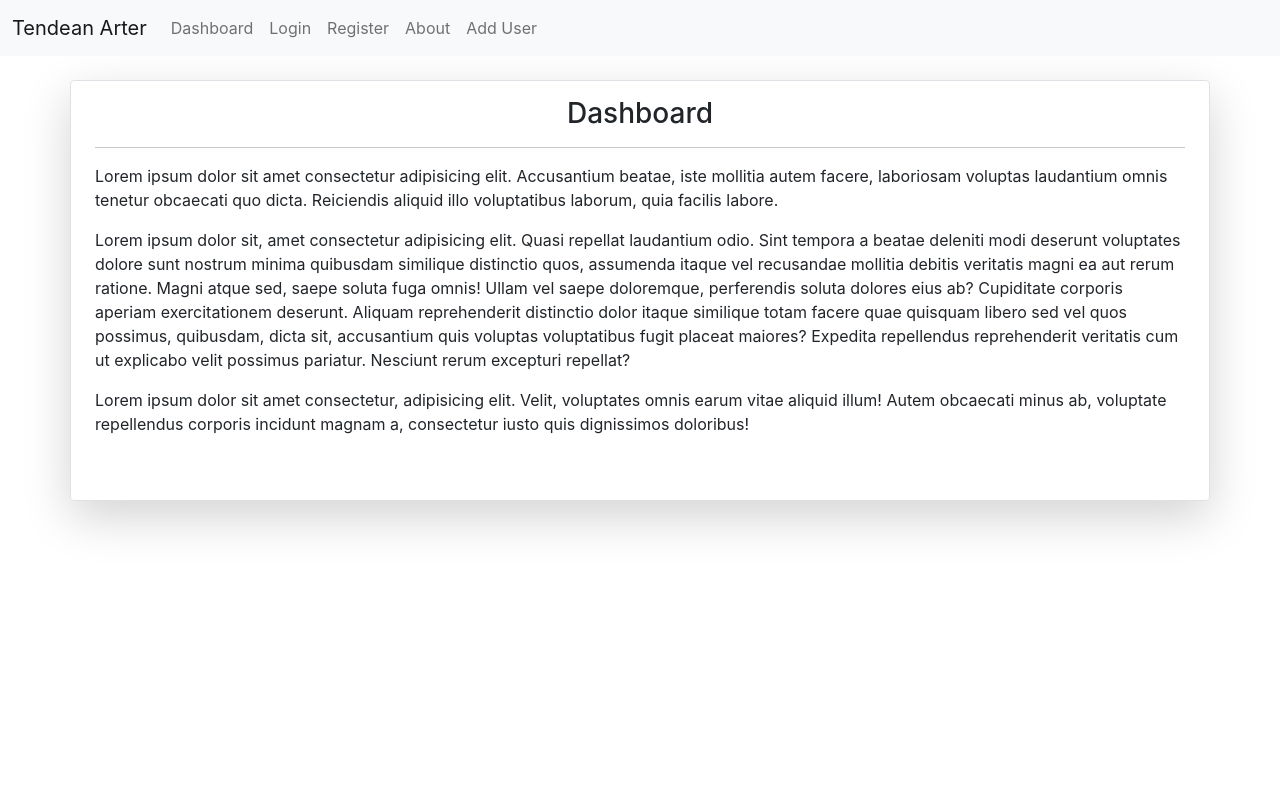
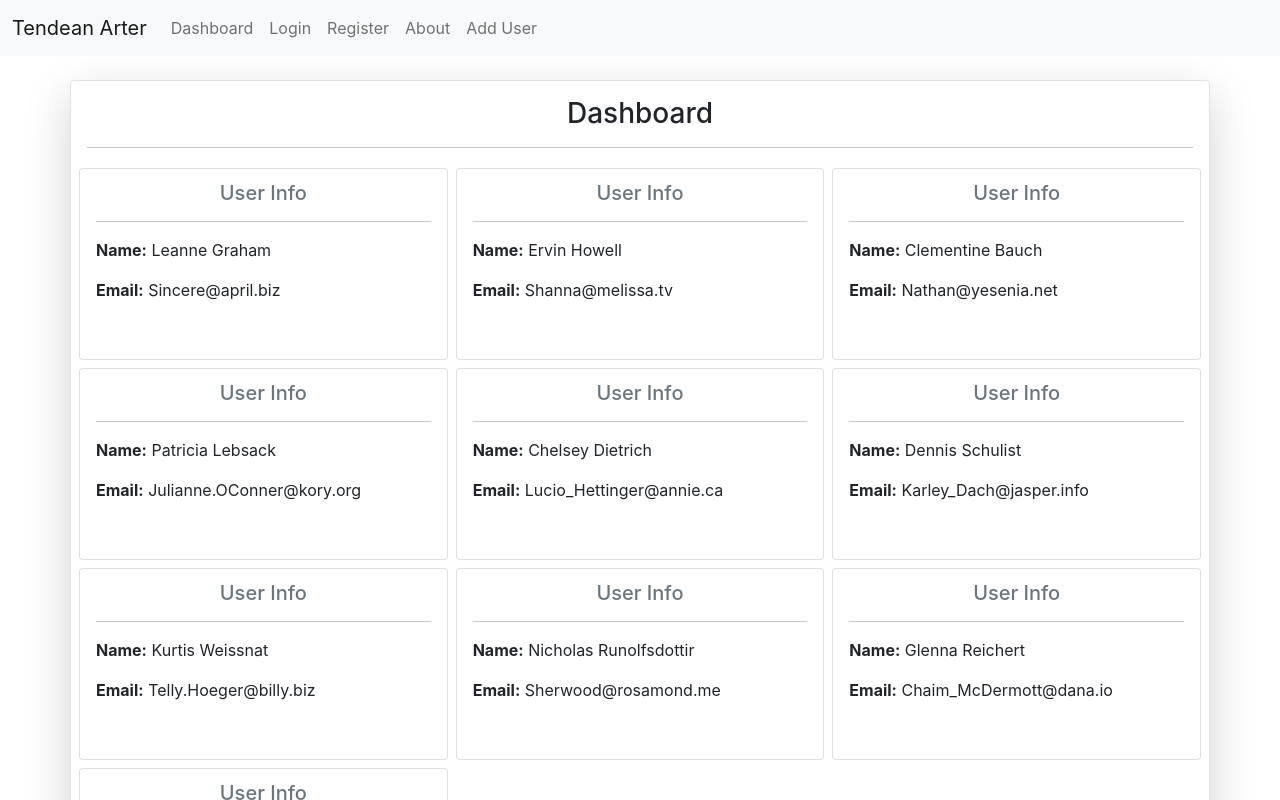
Before and after one commit to S11720037/backend-exercise-4, a React (Create React App) app: page / in a window 1280 px wide. Shown: the top 800 px of the page. Built offline with nearby package versions, Linux system fonts and the light colour scheme; data requests are answered from the project's data file.

Commit message:
Adding User List to Dashboard

```diff
--- a/db.json
+++ b/db.json
@@ -2,233 +2,63 @@
   "users": [
     {
       "id": 1,
-      "name": "Leanne Graham",
-      "username": "Bret",
-      "email": "Sincere@april.biz",
-      "address": {
-        "street": "Kulas Light",
-        "suite": "Apt. 556",
-        "city": "Gwenborough",
-        "zipcode": "92998-3874",
-        "geo": {
-          "lat": "-37.3159",
-          "lng": "81.1496"
-        }
-      },
-      "phone": "1-770-736-8031 x56442",
-      "website": "hildegard.org",
-      "company": {
-        "name": "Romaguera-Crona",
-        "catchPhrase": "Multi-layered client-server neural-net",
-        "bs": "harness real-time e-markets"
-      }
+      "first_name": "Leanne",
+      "last_name": "Graham",
+      "email": "Sincere@april.biz"
     },
     {
       "id": 2,
-      "name": "Ervin Howell",
-      "username": "Antonette",
-      "email": "Shanna@melissa.tv",
-      "address": {
-        "street": "Victor Plains",
-        "suite": "Suite 879",
-        "city": "Wisokyburgh",
-        "zipcode": "90566-7771",
-        "geo": {
-          "lat": "-43.9509",
-          "lng": "-34.4618"
-        }
-      },
-      "phone": "010-692-6593 x09125",
-      "website": "anastasia.net",
-      "company": {
-        "name": "Deckow-Crist",
-        "catchPhrase": "Proactive didactic contingency",
-        "bs": "synergize scalable supply-chains"
-      }
+      "first_name": "Ervin",
+      "last_name": "Howell",
+      "email": "Shanna@melissa.tv"
     },
     {
       "id": 3,
-      "name": "Clementine Bauch",
-      "username": "Samantha",
-      "email": "Nathan@yesenia.net",
-      "address": {
-        "street": "Douglas Extension",
-        "suite": "Suite 847",
-        "city": "McKenziehaven",
-        "zipcode": "59590-4157",
-        "geo": {
-          "lat": "-68.6102",
-          "lng": "-47.0653"
-        }
-      },
-      "phone": "1-463-123-4447",
-      "website": "ramiro.info",
-      "company": {
-        "name": "Romaguera-Jacobson",
-        "catchPhrase": "Face to face bifurcated interface",
-        "bs": "e-enable strategic applications"
-      }
+      "first_name": "Clementine",
+      "last_name": "Bauch",
+      "email": "Nathan@yesenia.net"
     },
     {
       "id": 4,
-      "name": "Patricia Lebsack",
-      "username": "Karianne",
-      "email": "Julianne.OConner@kory.org",
-      "address": {
-        "street": "Hoeger Mall",
-        "suite": "Apt. 692",
-        "city": "South Elvis",
-        "zipcode": "53919-4257",
-        "geo": {
-          "lat": "29.4572",
-          "lng": "-164.2990"
-        }
-      },
-      "phone": "493-170-9623 x156",
-      "website": "kale.biz",
-      "company": {
-        "name": "Robel-Corkery",
-        "catchPhrase": "Multi-tiered zero tolerance productivity",
-        "bs": "transition cutting-edge web services"
-      }
+      "first_name": "Patricia",
+      "last_name": "Lebsack",
+      "email": "Julianne.OConner@kory.org"
     },
     {
       "id": 5,
-      "name": "Chelsey Dietrich",
-      "username": "Kamren",
-      "email": "Lucio_Hettinger@annie.ca",
-      "address": {
-        "street": "Skiles Walks",
-        "suite": "Suite 351",
-        "city": "Roscoeview",
-        "zipcode": "33263",
-        "geo": {
-          "lat": "-31.8129",
-          "lng": "62.5342"
-        }
-      },
-      "phone": "(254)954-1289",
-      "website": "demarco.info",
-      "company": {
-        "name": "Keebler LLC",
-        "catchPhrase": "User-centric fault-tolerant solution",
-        "bs": "revolutionize end-to-end systems"
-      }
+      "first_name": "Chelsey",
+      "last_name": "Dietrich",
+      "email": "Lucio_Hettinger@annie.ca"
     },
     {
       "id": 6,
-      "name": "Mrs. Dennis Schulist",
-      "username": "Leopoldo_Corkery",
-      "email": "Karley_Dach@jasper.info",
-      "address": {
-        "street": "Norberto Crossing",
-        "suite": "Apt. 950",
-        "city": "South Christy",
-        "zipcode": "23505-1337",
-        "geo": {
-          "lat": "-71.4197",
-          "lng": "71.7478"
-        }
-      },
-      "phone": "1-477-935-8478 x6430",
-      "website": "ola.org",
-      "company": {
-        "name": "Considine-Lockman",
-        "catchPhrase": "Synchronised bottom-line interface",
-        "bs": "e-enable innovative applications"
-      }
+      "first_name": "Dennis",
+      "last_name": "Schulist",
+      "email": "Karley_Dach@jasper.info"
     },
     {
       "id": 7,
-      "name": "Kurtis Weissnat",
-      "username": "Elwyn.Skiles",
-      "email": "Telly.Hoeger@billy.biz",
-      "address": {
-        "street": "Rex Trail",
-        "suite": "Suite 280",
-        "city": "Howemouth",
-        "zipcode": "58804-1099",
-        "geo": {
-          "lat": "24.8918",
-          "lng": "21.8984"
-        }
-      },
-      "phone": "210.067.6132",
-      "website": "elvis.io",
-      "company": {
-        "name": "Johns Group",
-        "catchPhrase": "Configurable multimedia task-force",
-        "bs": "generate enterprise e-tailers"
-      }
+      "first_name": "Kurtis",
+      "last_name": "Weissnat",
+      "email": "Telly.Hoeger@billy.biz"
     },
     {
       "id": 8,
-      "name": "Nicholas Runolfsdottir V",
-      "username": "Maxime_Nienow",
-      "email": "Sherwood@rosamond.me",
-      "address": {
-        "street": "Ellsworth Summit",
-        "suite": "Suite 729",
-        "city": "Aliyaview",
-        "zipcode": "45169",
-        "geo": {
-          "lat": "-14.3990",
-          "lng": "-120.7677"
-        }
-      },
-      "phone": "586.493.6943 x140",
-      "website": "jacynthe.com",
-      "company": {
-        "name": "Abernathy Group",
-        "catchPhrase": "Implemented secondary concept",
-        "bs": "e-enable extensible e-tailers"
-      }
+      "first_name": "Nicholas",
+      "last_name": "Runolfsdottir",
+      "email": "Sherwood@rosamond.me"
     },
     {
       "id": 9,
-      "name": "Glenna Reichert",
-      "username": "Delphine",
-      "email": "Chaim_McDermott@dana.io",
-      "address": {
-        "street": "Dayna Park",
-        "suite": "Suite 449",
-        "city": "Bartholomebury",
-        "zipcode": "76495-3109",
-        "geo": {
-          "lat": "24.6463",
-          "lng": "-168.8889"
-        }
-      },
-      "phone": "(775)976-6794 x41206",
-      "website": "conrad.com",
-      "company": {
-        "name": "Yost and Sons",
-        "catchPhrase": "Switchable contextually-based project",
-        "bs": "aggregate real-time technologies"
-      }
+      "first_name": "Glenna",
+      "last_name": "Reichert",
+      "email": "Chaim_McDermott@dana.io"
     },
     {
       "id": 10,
-      "name": "Clementina DuBuque",
-      "username": "Moriah.Stanton",
-      "email": "Rey.Padberg@karina.biz",
-      "address": {
-        "street": "Kattie Turnpike",
-        "suite": "Suite 198",
-        "city": "Lebsackbury",
-        "zipcode": "31428-2261",
-        "geo": {
-          "lat": "-38.2386",
-          "lng": "57.2232"
-        }
-      },
-      "phone": "024-648-3804",
-      "website": "ambrose.net",
-      "company": {
-        "name": "Hoeger LLC",
-        "catchPhrase": "Centralized empowering task-force",
-        "bs": "target end-to-end models"
-      }
+      "first_name": "Clementina",
+      "last_name": "DuBuque",
+      "email": "Rey.Padberg@karina.biz"
     }
   ]
 }
--- a/public/index.html
+++ b/public/index.html
@@ -48,7 +48,6 @@
       To begin the development, run `npm start` or `yarn start`.
       To create a production bundle, use `npm run build` or `yarn build`.
     -->
-
     <script
       src="https://cdn.jsdelivr.net/npm/bootstrap@5.0.0-beta3/dist/js/bootstrap.bundle.min.js"
       integrity="sha384-JEW9xMcG8R+pH31jmWH6WWP0WintQrMb4s7ZOdauHnUtxwoG2vI5DkLtS3qm9Ekf"
--- /dev/null
+++ b/src/components/molecules/card/index.js
@@ -0,0 +1,24 @@
+function Card(props) {
+  return (
+    <div className="m-1">
+      <div className="card" style={{ minHeight: "15vw" }}>
+        <div className="card-body">
+          <h5 className="card-subtitle mb-2 text-muted text-center">
+            User Info
+          </h5>
+          <hr />
+          <div className="card-text">
+            <p>
+              <b>Name:</b> {`${props.first_name} ${props.last_name}`}
+            </p>
+            <p>
+              <b>Email:</b> {`${props.email}`}
+            </p>
+          </div>
+        </div>
+      </div>
+    </div>
+  );
+}
+
+export default Card;
--- a/src/components/pages/dashboard/index.js
+++ b/src/components/pages/dashboard/index.js
@@ -1,35 +1,41 @@
+import { useState, useEffect } from "react";
+import axios from "axios";
+
+import Card from "../../molecules/card";
+
 function Dashboard() {
+  const [users, setUsers] = useState([]);
+
+  const endpoint = "http://localhost:3003/users";
+
+  useEffect(() => {
+    axios.get(endpoint).then(response => {
+      setUsers(response.data);
+    });
+  }, []);
+
+  useEffect(() => {
+    console.log(users);
+  }, [users]);
+
   return (
-    <div className="container-md border rounded shadow-lg mb-3 px-4 pb-5 py-3">
+    <div className="container-md border rounded shadow-lg mb-3 px-3 pb-5 py-3">
       <h3 className="text-center">Dashboard</h3>
       <hr />
-      <p>
-        Lorem ipsum dolor sit amet consectetur adipisicing elit. Accusantium
-        beatae, iste mollitia autem facere, laboriosam voluptas laudantium omnis
-        tenetur obcaecati quo dicta. Reiciendis aliquid illo voluptatibus
-        laborum, quia facilis labore.
-      </p>
 
-      <p>
-        Lorem ipsum dolor sit, amet consectetur adipisicing elit. Quasi repellat
-        laudantium odio. Sint tempora a beatae deleniti modi deserunt voluptates
-        dolore sunt nostrum minima quibusdam similique distinctio quos,
-        assumenda itaque vel recusandae mollitia debitis veritatis magni ea aut
-        rerum ratione. Magni atque sed, saepe soluta fuga omnis! Ullam vel saepe
-        doloremque, perferendis soluta dolores eius ab? Cupiditate corporis
-        aperiam exercitationem deserunt. Aliquam reprehenderit distinctio dolor
-        itaque similique totam facere quae quisquam libero sed vel quos
-        possimus, quibusdam, dicta sit, accusantium quis voluptas voluptatibus
-        fugit placeat maiores? Expedita repellendus reprehenderit veritatis cum
-        ut explicabo velit possimus pariatur. Nesciunt rerum excepturi repellat?
-      </p>
-
-      <p>
-        Lorem ipsum dolor sit amet consectetur, adipisicing elit. Velit,
-        voluptates omnis earum vitae aliquid illum! Autem obcaecati minus ab,
-        voluptate repellendus corporis incidunt magnam a, consectetur iusto quis
-        dignissimos doloribus!
-      </p>
+      <div className="row p-0">
+        {users.map(e => {
+          return (
+            <div className="col-sm-4 p-0" key={e.id}>
+              <Card
+                first_name={e.first_name}
+                last_name={e.last_name}
+                email={e.email}
+              />
+            </div>
+          );
+        })}
+      </div>
     </div>
   );
 }
```
